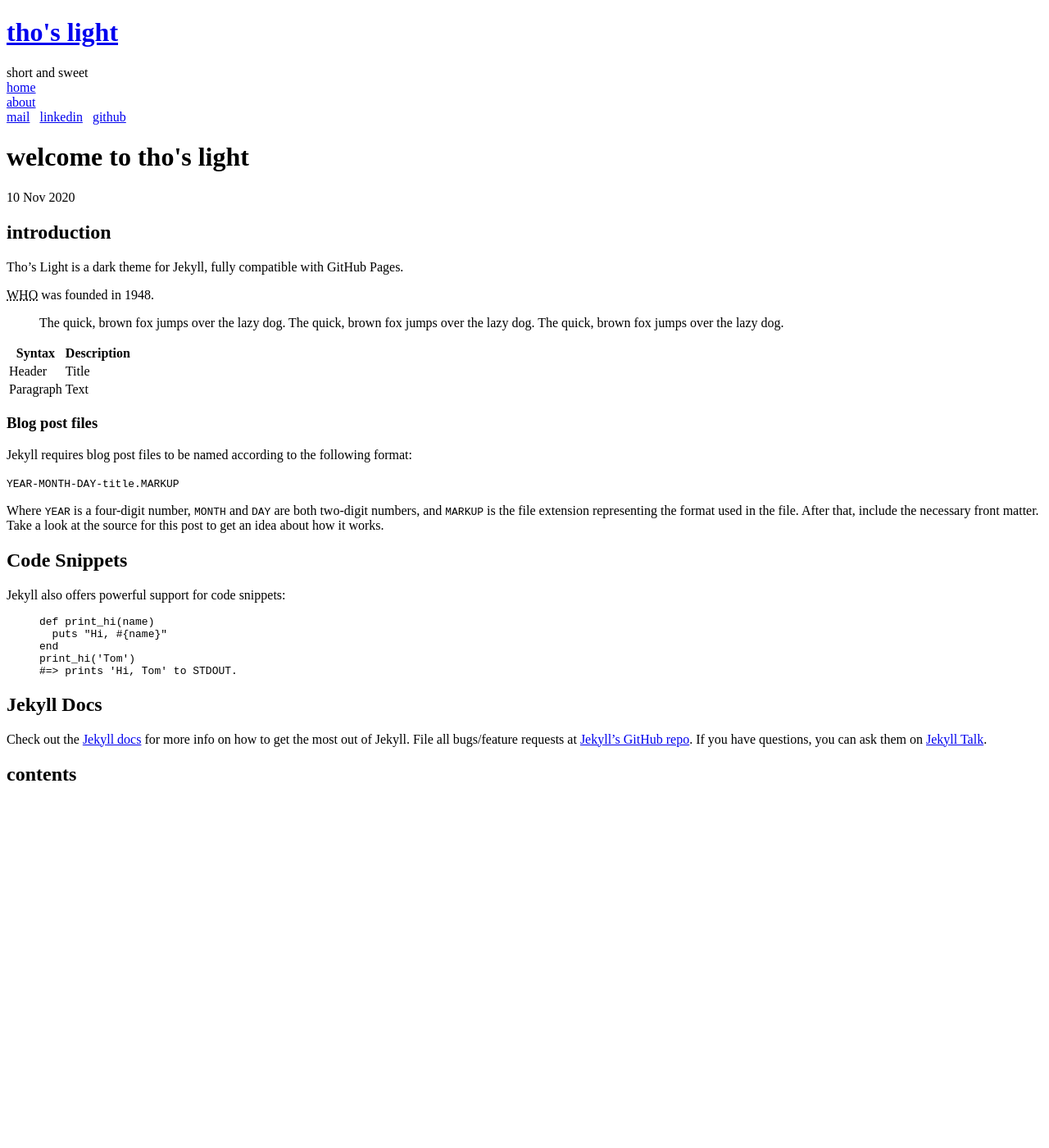
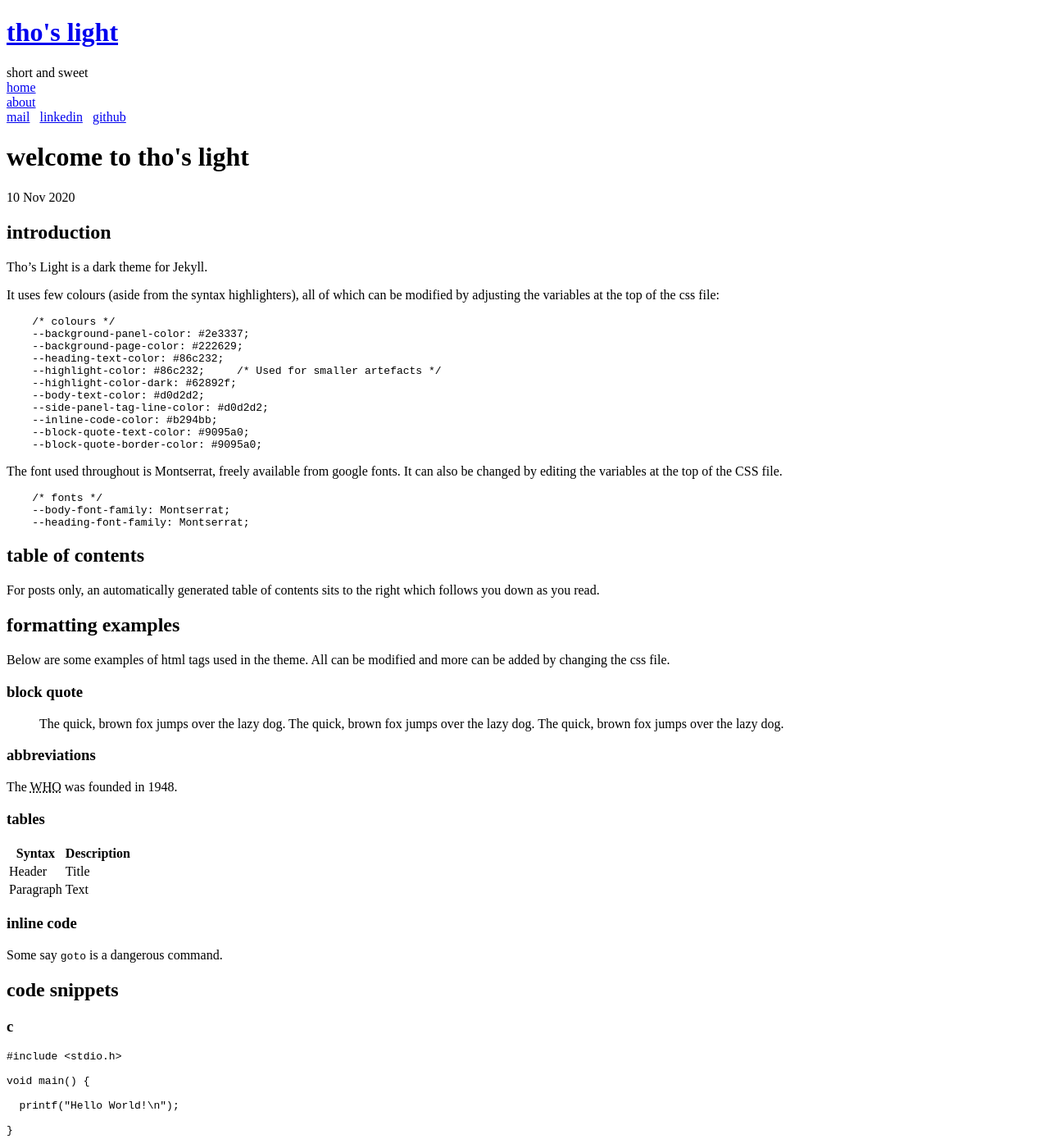
Before and after one commit to chris-j-akers/thos-light-jekyll-theme, a Jekyll site: the page built from _posts/2020-11-10-welcome-to-thos-light.md, in a window 1280 px wide and 1400 px high. Shown: the whole window at 82% size. Built offline with Jekyll 4.4.1, drawn with Linux system fonts in a browser that asks for light colours; some of the changed text lies outside the part shown.

Commit message:
Edit introduction

````diff
--- a/_posts/2020-11-10-welcome-to-thos-light.md
+++ b/_posts/2020-11-10-welcome-to-thos-light.md
@@ -6,43 +6,77 @@ description: a quick start on the tho's light theme.
 ---
 ## introduction
 
-Tho's Light is a dark theme for Jekyll, fully compatible with GitHub Pages.
+Tho's Light is a dark theme for Jekyll.
 
-<abbr title="World Health Organization">WHO</abbr> was founded in 1948.
+It uses few colours (aside from the syntax highlighters), all of which can be modified by adjusting the variables at the top of the css file:
+
+```css
+    /* colours */
+    --background-panel-color: #2e3337;
+    --background-page-color: #222629;
+    --heading-text-color: #86c232;
+    --highlight-color: #86c232;     /* Used for smaller artefacts */
+    --highlight-color-dark: #62892f;
+    --body-text-color: #d0d2d2;
+    --side-panel-tag-line-color: #d0d2d2;
+    --inline-code-color: #b294bb;
+    --block-quote-text-color: #9095a0;
+    --block-quote-border-color: #9095a0;
+```
+
+The font used throughout is Montserrat, freely available from google fonts. It can also be changed by editing the variables at the top of the CSS file.
+
+```css
+    /* fonts */
+    --body-font-family: Montserrat;
+    --heading-font-family: Montserrat;
+```
+
+## table of contents
+For posts only, an automatically generated table of contents sits to the right which follows you down as you read.
+
+## formatting examples
+
+Below are some examples of html tags used in the theme. All can be modified and more can be added by changing the css file.
+
+### block quote
 
 <blockquote>
 The quick, brown fox jumps over the lazy dog. The quick, brown fox jumps over the lazy dog. The quick, brown fox jumps over the lazy dog.
 </blockquote>
+
+### abbreviations
+
+The <abbr title="World Health Organization">WHO</abbr> was founded in 1948.
+
+### tables
 
 | Syntax      | Description |
 | ----------- | ----------- |
 | Header      | Title       |
 | Paragraph   | Text        |
 
-### Blog post files
 
-Jekyll requires blog post files to be named according to the following format:
+### inline code
 
-`YEAR-MONTH-DAY-title.MARKUP`
+Some say `goto` is a dangerous command.
 
-Where `YEAR` is a four-digit number, `MONTH` and `DAY` are both two-digit numbers, and `MARKUP` is the file extension representing the format used in the file. After that, include the necessary front matter. Take a look at the source for this post to get an idea about how it works.
+## code snippets
 
-## Code Snippets
+### c
 
-Jekyll also offers powerful support for code snippets:
+```c
+#include <stdio.h>
 
-{% highlight ruby %}
-def print_hi(name)
-  puts "Hi, #{name}"
-end
-print_hi('Tom')
-#=> prints 'Hi, Tom' to STDOUT.
-{% endhighlight %}
+void main() {
 
-## Jekyll Docs
+  printf("Hello World!\n");
 
-Check out the [Jekyll docs][jekyll-docs] for more info on how to get the most out of Jekyll. File all bugs/feature requests at [Jekyll’s GitHub repo][jekyll-gh]. If you have questions, you can ask them on [Jekyll Talk][jekyll-talk].
+}
+```
 
-[jekyll-docs]: https://jekyllrb.com/docs/home
-[jekyll-gh]:   https://github.com/jekyll/jekyll
-[jekyll-talk]: https://talk.jekyllrb.com/
+### python
+
+```python
+print("Hello World!")
+```
````
